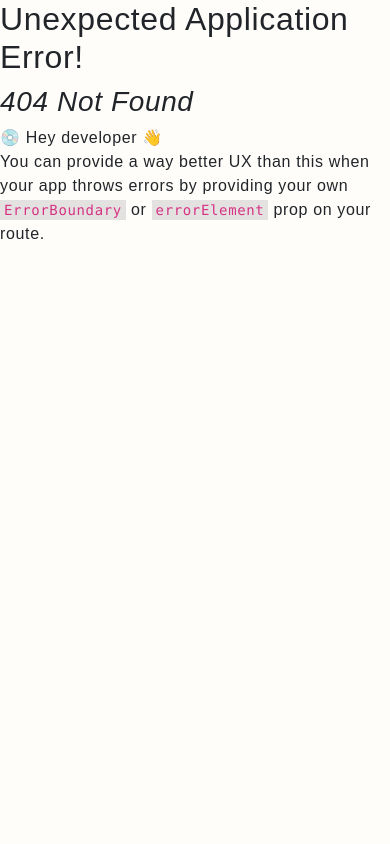
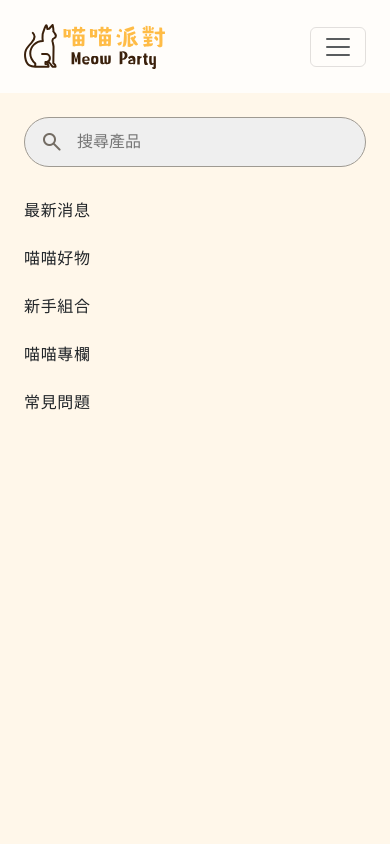
Before and after one commit to SZL741023/meow_party, a React (Vite) app: page /#/temp in a window 390 px wide. Before the commit this address had no page. Shown: the top 844 px of the page. Built offline with nearby package versions, Linux system fonts and the light colour scheme; no server answers; a web font is replaced by a local one.

Commit message:
[Feature] Add mobile navbar (RWD)
Done 80%

```diff
--- /dev/null
+++ b/src/components/MobileSearchBar.jsx
@@ -0,0 +1,27 @@
+import { Link } from "react-router-dom";
+import "../styles/_styles.scss";
+const MobileSearchBar = () => {
+  return (
+    <div className="container-fluid p-6 bg-primary-pestel vh-100">
+      <div className=" d-block d-lg-none position-relative">
+        <span className="top-50 ms-4 material-symbols-rounded position-absolute translate-middle-y text-gray-400">
+          search
+        </span>
+        <input
+          className="px-13 py-3 border rounded-pill w-100 z-index bg-gray-100"
+          type="text"
+          placeholder="搜尋產品"
+        />
+      </div>
+      <div className="row flex-column mt-6 gap-2">
+        <div className="col py-2">最新消息</div>
+        <div className="col py-2">喵喵好物</div>
+        <div className="col py-2">新手組合</div>
+        <div className="col py-2">喵喵專欄</div>
+        <div className="col py-2">常見問題</div>
+      </div>
+    </div>
+  );
+};
+
+export default MobileSearchBar;
--- a/src/components/Navbar.jsx
+++ b/src/components/Navbar.jsx
@@ -4,9 +4,11 @@ import { getProductsDataAsync } from "../slice/productSlice";
 import { Link } from "react-router-dom";
 import Logo from "/images/logo.svg";
 import SearchBar from "./SearchBar";
+import MobileSearchBar from "./MobileSearchBar";
 function Navbar() {
   const dispatch = useDispatch();
   const [isSearchOpen, setIsSearchOpen] = useState(false);
+  const [isMobileSearchBarOpen, setIsMobileSearchBarOpen] = useState(false);
 
   const openSearchBar = () => {
     setIsSearchOpen(true);
@@ -15,32 +17,47 @@ function Navbar() {
     setIsSearchOpen(false);
   };
 
+  const toggleMobileSearchBar = () => {
+    setIsMobileSearchBarOpen(!isMobileSearchBarOpen);
+  };
+
   useEffect(() => {
     dispatch(getProductsDataAsync());
   }, []);
   return (
+    <>
       <div className="container-fluid">
         <nav className="navbar navbar-expand-lg">
           <div className="container py-4">
             <Link className="text-decoration-none me-12" to={"/"}>
               <img src={Logo} alt="logo" />
             </Link>
+            {/* <button */}
+            {/*   className="navbar-toggler" */}
+            {/*   type="button" */}
+            {/*   data-bs-toggle="collapse" */}
+            {/*   data-bs-target="#navbarNav" */}
+            {/*   aria-controls="navbarNav" */}
+            {/*   aria-expanded="false" */}
+            {/*   aria-label="Toggle navigation" */}
+            {/* > */}
             <button
               className="navbar-toggler"
-            type="button"
-            data-bs-toggle="collapse"
-            data-bs-target="#navbarNav"
-            aria-controls="navbarNav"
-            aria-expanded="false"
-            aria-label="Toggle navigation"
+              onClick={() => toggleMobileSearchBar()}
             >
+              {isMobileSearchBarOpen ? (
+                <span className="material-symbols-rounded">close</span>
+              ) : (
                 <span className="navbar-toggler-icon"></span>
+              )}
             </button>
-          <div
-            className="collapse navbar-collapse justify-content-between"
-            id="navbarNav"
-          >
-            <ul className="navbar-nav column-gap-2">
+            <div className="collapse navbar-collapse justify-content-between">
+              <ul className="navbar-nav me-auto mb-2 mb-lg-0 column-gap-2">
+                <li className="nav-item">
+                  <Link className="nav-link text-secondary fw-medium" to="/">
+                    最新消息
+                  </Link>
+                </li>
                 <li className="nav-item">
                   <Link className="nav-link text-secondary fw-medium" to="/">
                     最新消息
@@ -71,20 +88,25 @@ function Navbar() {
                 {isSearchOpen && <SearchBar />}
                 {isSearchOpen ? (
                   <span
-                  className="material-symbols-rounded text-secondary p-2" role="button"
+                    className="material-symbols-rounded text-secondary p-2"
+                    role="button"
                     onClick={closeSearchBar}
                   >
                     close
                   </span>
                 ) : (
                   <span
-                  className="material-symbols-rounded text-secondary p-2" role="button"
+                    className="material-symbols-rounded text-secondary p-2"
+                    role="button"
                     onClick={openSearchBar}
                   >
                     search
                   </span>
                 )}
-              <span className="material-symbols-rounded text-secondary p-2" role="button">
+                <span
+                  className="material-symbols-rounded text-secondary p-2"
+                  role="button"
+                >
                   login
                 </span>
                 <Link className="nav-link" to="/Cart">
@@ -97,6 +119,8 @@ function Navbar() {
           </div>
         </nav>
       </div>
+      {isMobileSearchBarOpen && <MobileSearchBar />}
+    </>
   );
 }
 
--- a/src/main.jsx
+++ b/src/main.jsx
@@ -2,6 +2,8 @@ import { StrictMode } from "react";
 import { createRoot } from "react-dom/client";
 import { RouterProvider } from "react-router-dom";
 import router from "./routes";
+import "bootstrap/dist/css/bootstrap.min.css";
+import "bootstrap/dist/js/bootstrap.bundle.min.js";
 import "./styles/_styles.scss";
 import App from "./App.jsx";
 import { store } from "./store.js";
--- a/src/pages/Home/components/article/index.jsx
+++ b/src/pages/Home/components/article/index.jsx
@@ -9,7 +9,7 @@ const Article = () => {
           <h3 className="fs-2 mb-3 text-secondary">喵喵文章專欄</h3>
           <img src={Line} alt="" />
         </div>
-        <div className="row gap-6">
+        <div className="row row-gap-6">
           <div className="col-12 col-lg-4">
             <div className="card border-0 article-card rounded-4 py-9">
               <div className="card-body">
--- a/src/pages/Home/components/article/style/_index.scss
+++ b/src/pages/Home/components/article/style/_index.scss
@@ -4,6 +4,10 @@
 
 .article-bubble-img {
   position: absolute;
+  display: none;
+  @media (min-width: 992px) {
+    display: block;
+  }
   right: 3rem;
   top: -9rem;
 }
--- a/src/pages/Home/components/introduction/style/_introduction.scss
+++ b/src/pages/Home/components/introduction/style/_introduction.scss
@@ -29,7 +29,7 @@
   width: 80px;
   height: 80px;
   display: none;
-  @media (min-width: 768px) {
+  @media (min-width: 992px) {
     display: block;
   }
   position: absolute;
--- a/src/pages/Home/components/productSection/index.jsx
+++ b/src/pages/Home/components/productSection/index.jsx
@@ -60,7 +60,7 @@ const ProductSection = ({ data }) => {
             </span>
           </Link>
         </div>
-        <div className="row gap-6 gap-sm-0 align-items-stretch">
+        <div className="row row-gap-6 align-items-stretch">
           {data.slice(0, 4).map((product) => {
             return (
               <div
--- a/src/routes/index.jsx
+++ b/src/routes/index.jsx
@@ -2,6 +2,7 @@ import { createHashRouter } from "react-router-dom";
 import { Home, ProductPage, Cart, ProductsList } from "../pages";
 
 import App from "../App.jsx";
+import MobileSearchBar from "../components/MobileSearchBar.jsx";
 
 const routes = [
   {
@@ -24,6 +25,10 @@ const routes = [
         path: "cart",
         element: <Cart />,
       },
+      {
+        path: "temp",
+        element: <MobileSearchBar />,
+      },
     ],
   },
 ];
--- a/src/styles/_styles.scss
+++ b/src/styles/_styles.scss
@@ -64,7 +64,7 @@ a {
   box-sizing: border-box;
   width: 360px;
 }
-.material-symbols-rounded{
+.material-symbols-rounded {
   font-variation-settings:
     "FILL" 0,
     "wght" 400,
@@ -79,7 +79,7 @@ a {
     "opsz" 24;
 }
 
-.border-dashed{
+.border-dashed {
   border-style: dashed;
   border-width: 2px;
 }
```
Lines whose indentation alone changed are shown as unchanged.
